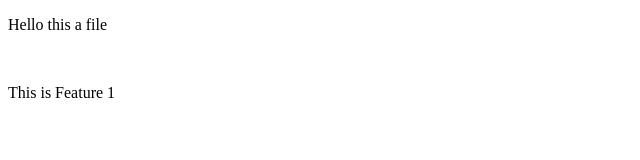
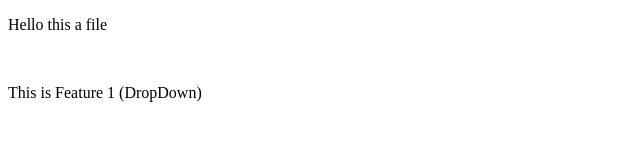
Before and after one commit to BilalButtt/localrepo, a plain HTML site: page index.html in a window 1280 px wide. Shown: the whole page, without its empty margins (0-640 px from the left). Drawn offline with Linux system fonts and the light colour scheme.

Commit message:
add dropdown

```diff
--- a/index.html
+++ b/index.html
@@ -6,6 +6,6 @@
     <title>Document</title>
 </head>
 <body>
-    <p>Hello this a file</p><br><p>This is Feature 1</p>
+    <p>Hello this a file</p><br><p>This is Feature 1 (DropDown)</p>
 </body>
 </html>
```
